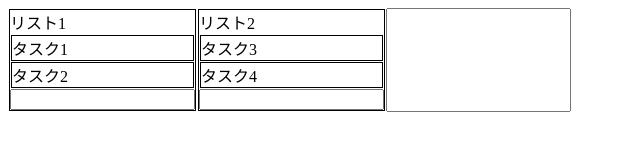
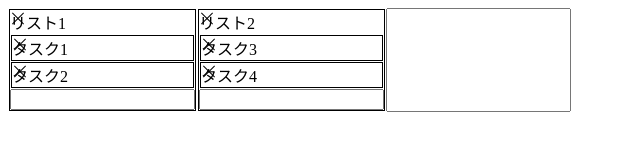
Before and after one commit to kai815/vue-ts-task, a Vue app: page / in a window 1280 px wide. Shown: the top 160 px of the page, without its empty margins (0-640 px from the left). Built offline with nearby package versions, Linux system fonts and the light colour scheme.

Commit message:
リストとカードの削除機能

```diff
--- a/src/App.vue
+++ b/src/App.vue
@@ -7,6 +7,8 @@
       :list="list"
       :listName.sync="list.name"
       @add-card="addCard"
+      @remove-list="removeList"
+      @remove-card="removeCard"
     />
     <input type="text" @change="addList" />
   </div>
@@ -15,7 +17,7 @@
 <script lang="ts">
 import { Component, Vue } from "vue-property-decorator";
 import List from "@/components/List.vue";
-import { IList, IAddCardEvent } from "@/types";
+import { IList, IAddCardEvent, IRemoveCardEvent } from "@/types";
 import { createInitialLists } from "@/initialData";
 
 @Component({
@@ -58,6 +60,22 @@ export default class App extends Vue {
 
     ++this.cardCreatedCount;
   }
+
+  // @emitで実行したremoveListからの戻り値を受け取っている
+  removeList(listId: number): void {
+    const listIndex = this.lists.findIndex(list => list.id === listId);
+    // findIndexで見つからない場合は-1を返すのでその場合は早期リターン
+    if (listIndex === -1) return;
+    this.lists.splice(listIndex, 1);
+  }
+
+  removeCard({ listId, cardId }: IRemoveCardEvent): void {
+    const list = this.lists.find(list => list.id === listId);
+    if (list === undefined) return;
+    const cardIndex = list.cards.findIndex(card => card.id === cardId);
+    if (cardIndex === -1) return;
+    list.cards.splice(cardIndex, 1);
+  }
 }
 </script>
 
--- a/src/components/Card.vue
+++ b/src/components/Card.vue
@@ -6,23 +6,29 @@
       @keypress.enter="onKeyPressEnter"
       @blur="onBlur"
     >
+      <Cross @click="removeCard" />
       {{ card.text }}
     </div>
   </div>
 </template>
 
 <script lang="ts">
-import { Component, Vue, Prop, PropSync } from "vue-property-decorator";
-import { ICard } from "@/types";
+import { Component, Vue, Prop, Emit, PropSync } from "vue-property-decorator";
+import Cross from "@/components/Cross.vue";
+import { ICard, IList, IRemoveCardEvent } from "@/types";
 
-@Component
+@Component({
+  components: {
+    Cross
+  }
+})
 export default class Card extends Vue {
-  @Prop({
-    type: Object,
-    required: true
-  })
+  @Prop({ type: Object, required: true })
   // 「!」はNon-null assertion operator
   card!: ICard;
+
+  @Prop({ type: Number, required: false })
+  listId!: IList["id"];
 
   @PropSync("cardText", { type: String, required: true })
   syncedCardText!: ICard["text"];
@@ -45,6 +51,14 @@ export default class Card extends Vue {
 
     this.contenteditable = false;
   }
+
+  @Emit()
+  removeCard(): IRemoveCardEvent {
+    return {
+      listId: this.listId,
+      cardId: this.card.id
+    };
+  }
 }
 </script>
 
--- /dev/null
+++ b/src/components/Cross.vue
@@ -0,0 +1,39 @@
+<template>
+  <span class="cross" @click="click" />
+</template>
+
+<script lang="ts">
+import { Component, Vue, Emit } from "vue-property-decorator";
+
+@Component
+export default class Cross extends Vue {
+  @Emit()
+  click(): void {}
+}
+</script>
+
+<style lang="scss" scoped>
+.cross {
+  display: inline-block;
+  width: 16px;
+  height: 16px;
+  position: absolute;
+
+  &:before,
+  &:after {
+    width: 100%;
+    border-top: 1px solid #000000;
+    position: absolute;
+    top: 50%;
+    content: "";
+  }
+
+  &:before {
+    transform: rotate(-45deg);
+  }
+
+  &:after {
+    transform: rotate(45deg);
+  }
+}
+</style>
--- a/src/components/List.vue
+++ b/src/components/List.vue
@@ -6,13 +6,16 @@
       @keypress.enter="onKeyPressEnter"
       @blur="onBlur"
     >
+      <Cross @click="removeList" />
       {{ list.name }}
     </div>
     <Card
       v-for="card in list.cards"
       :key="card.id"
+      :listId="list.id"
       :card="card"
       :cardText.sync="card.text"
+      @remove-card="removeCard"
     />
     <input type="text" @change="addCard" />
   </div>
@@ -21,11 +24,13 @@
 <script lang="ts">
 import { Component, Vue, Prop, Emit, PropSync } from "vue-property-decorator";
 import Card from "@/components/Card.vue";
-import { IList, IAddCardEvent } from "@/types";
+import Cross from "@/components/Cross.vue";
+import { IList, IAddCardEvent, IRemoveCardEvent } from "@/types";
 
 @Component({
   components: {
-    Card
+    Card,
+    Cross
   }
 })
 export default class List extends Vue {
@@ -50,6 +55,15 @@ export default class List extends Vue {
       listId: this.list.id,
       text
     };
+  }
+
+  @Emit()
+  removeList(): number {
+    return this.list.id;
+  }
+  @Emit()
+  removeCard(event: IRemoveCardEvent): IRemoveCardEvent {
+    return event;
   }
 
   onDoubleClick(event: MouseEvent & { currentTarget: HTMLDivElement }): void {
--- a/src/types.ts
+++ b/src/types.ts
@@ -13,3 +13,8 @@ export interface IAddCardEvent {
   listId: number;
   text: string;
 }
+
+export interface IRemoveCardEvent {
+  listId: number;
+  cardId: number;
+}
```
